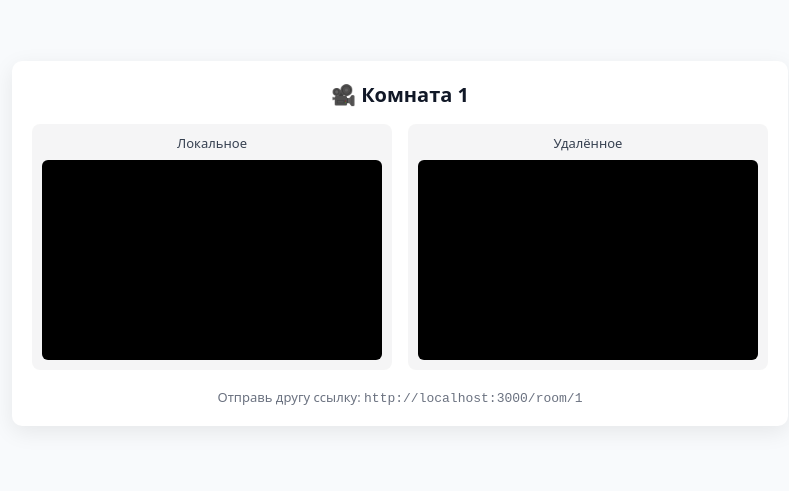
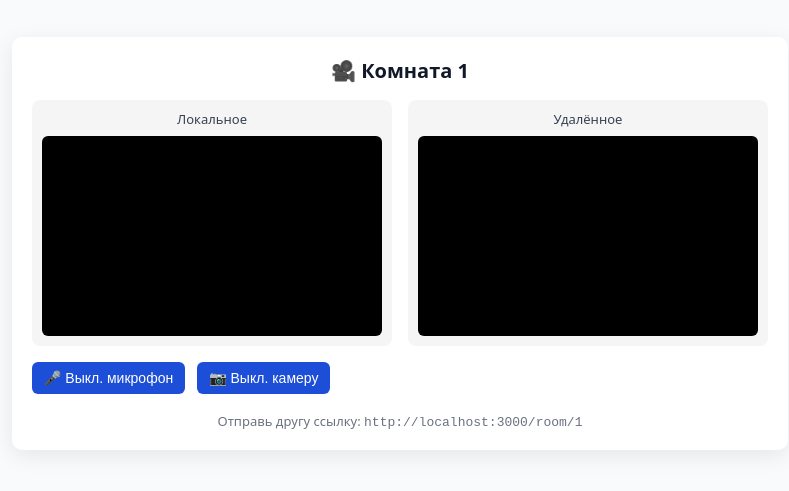
Before and after one commit to eduardDorzhinov/chat-video, a Next.js app in the folder client/: page /room/1 in a window 1280 px wide. Shown: the part 157-648 px from the top of the page, without its empty margins (240-1029 px from the left). Built offline with nearby package versions, Linux system fonts and the light colour scheme; no server answers.

Commit message:
mute buttons

```diff
--- a/client/src/ui/components/video-chat/VideoChat.module.scss
+++ b/client/src/ui/components/video-chat/VideoChat.module.scss
@@ -62,3 +62,24 @@
   color: #6b7280;
   text-align: center;
 }
+
+.controls {
+  display: flex;
+  gap: 12px;
+  margin-top: 16px;
+
+  button {
+    padding: 8px 12px;
+    border: none;
+    border-radius: 6px;
+    background: #1d4ed8;
+    color: #fff;
+    font-size: 14px;
+    cursor: pointer;
+    transition: background 0.2s;
+
+    &:hover {
+      background: #2563eb;
+    }
+  }
+}
--- a/client/src/ui/components/video-chat/VideoChat.tsx
+++ b/client/src/ui/components/video-chat/VideoChat.tsx
@@ -24,9 +24,30 @@ export const VideoChat: FC<Props> = ({ roomId }) => {
 
   const [ permissionError, setPermissionError ] = useState<string | null>(null);
 
+  const [ micro, setMicro ] = useState(true);
+  const [ camera, setCamera ] = useState(true);
+
+  const toggleMicro = () => {
+    if (!localStreamRef.current) return;
+    localStreamRef.current.getAudioTracks().forEach((track) => {
+      track.enabled = !track.enabled;
+      setMicro(track.enabled);
+    });
+  };
+
+  const toggleCamera = () => {
+    if (!localStreamRef.current) return;
+    localStreamRef.current.getVideoTracks().forEach((track) => {
+      track.enabled = !track.enabled;
+      setCamera(track.enabled);
+    });
+  };
+
   useEffect(() => {
     socketRef.current = io(SIGNALING_SERVER_URL);
     const socket = socketRef.current;
+
+    const sendCandidate = (c: RTCIceCandidate) => socket.emit("ice-candidate", { roomId, candidate: c });
 
     pcRef.current = new RTCPeerConnection({ iceServers: [{ urls: "stun:stun.l.google.com:19302" }]});
     const pc = pcRef.current;
@@ -41,7 +62,7 @@ export const VideoChat: FC<Props> = ({ roomId }) => {
     /** Отправляем ICE-кандидаты */
     pc.onicecandidate = (event) => {
       if (!event.candidate) return;
-      socket.emit("ice-candidate", { roomId, candidate: event.candidate });
+      sendCandidate(event.candidate);
     };
 
     /** Получаем локальный медиа-поток */
@@ -56,7 +77,10 @@ export const VideoChat: FC<Props> = ({ roomId }) => {
         if (localVideoRef.current) localVideoRef.current.srcObject = stream;
 
         /** Добавляем треки */
-        stream.getTracks().forEach((track) => pc.addTrack(track, stream));
+        stream
+          .getTracks()
+          .forEach((track) => pc.addTrack(track, stream));
+        setPermissionError(null);
         console.log("🎥 Локальный поток добавлен");
       } catch (err) {
         console.error("Ошибка доступа к устройствам:", err);
@@ -170,6 +194,16 @@ export const VideoChat: FC<Props> = ({ roomId }) => {
         </div>
       </div>
 
+      <div className={st.controls}>
+        <button onClick={toggleMicro}>
+          {micro ? "🎤 Выкл. микрофон" : "🎤 Вкл. микрофон"}
+        </button>
+
+        <button onClick={toggleCamera}>
+          {camera ? "📷 Выкл. камеру" : "📷 Вкл. камеру"}
+        </button>
+      </div>
+
       <div className={st.hint}>
         Отправь другу ссылку:
         {" "}
```
Also changed, not shown: 1 other file (tests, documents, lock files or other folders).
